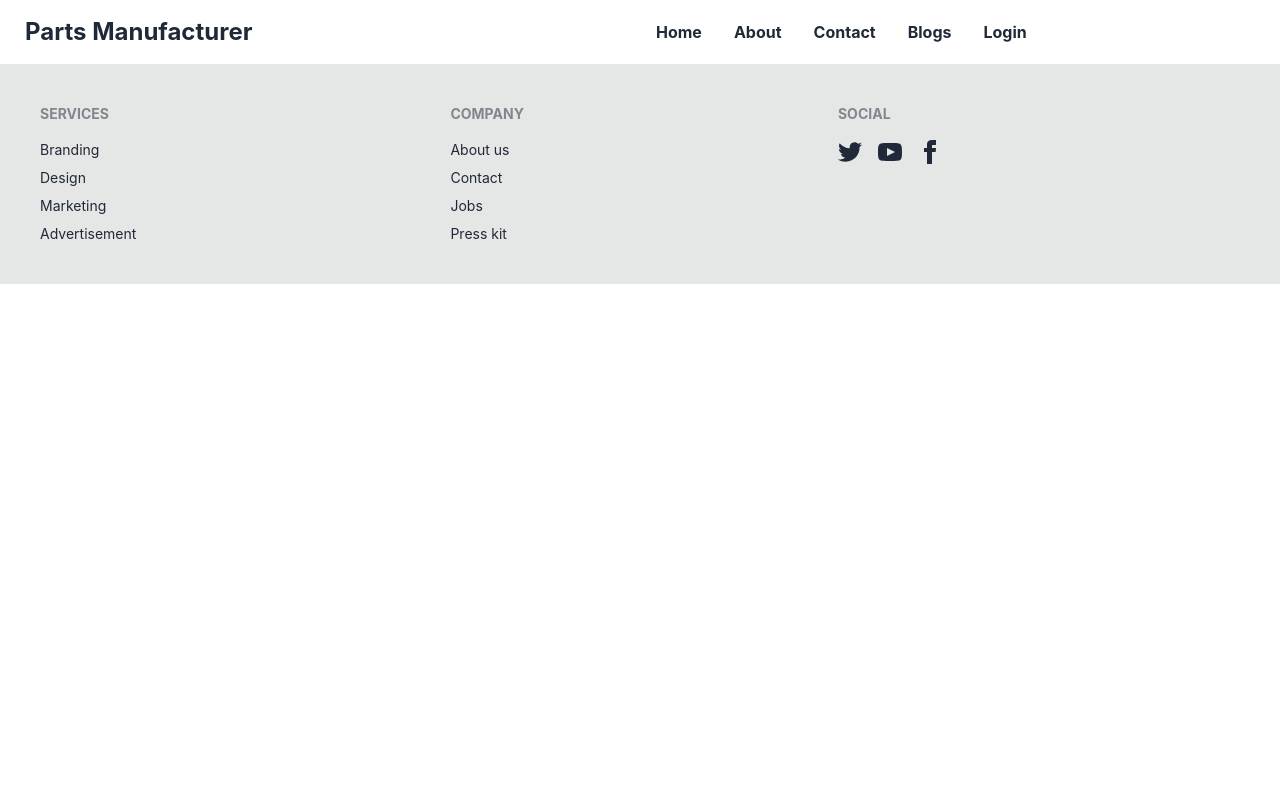
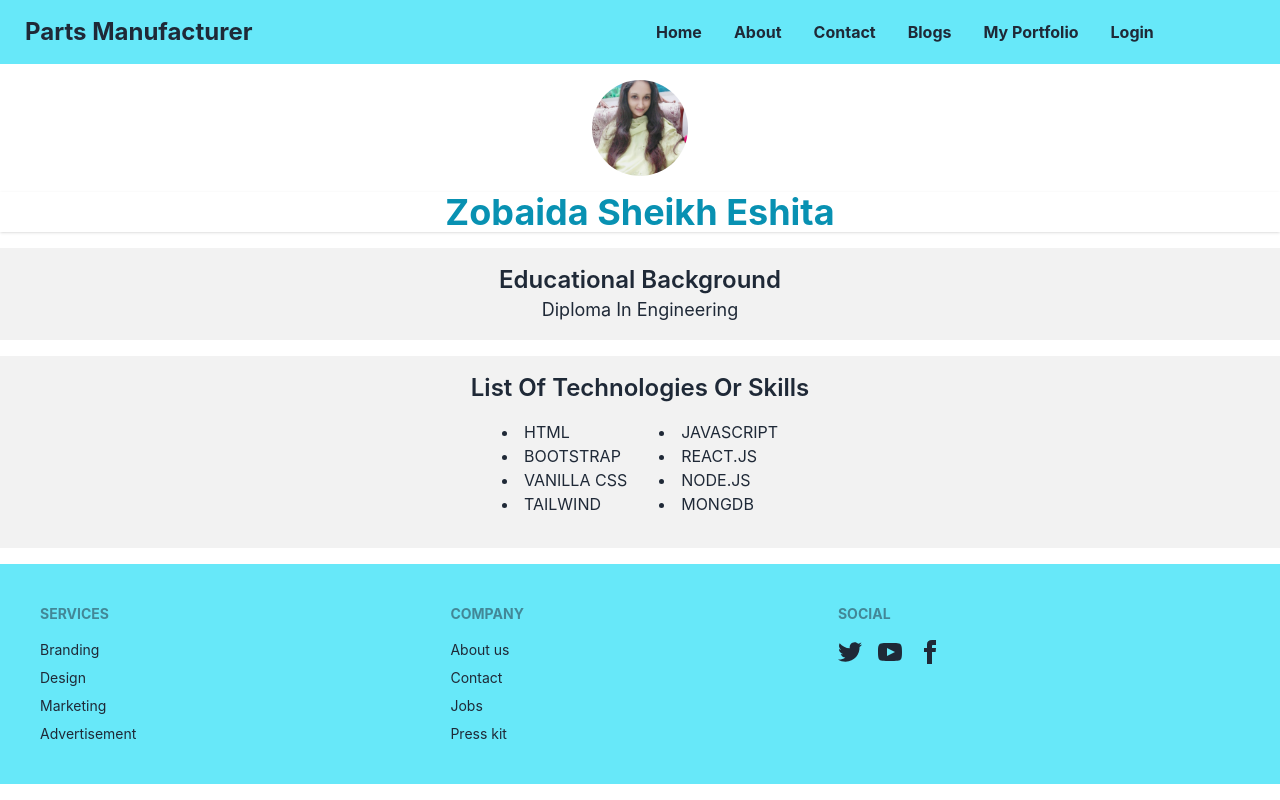
Before and after one commit to Eshita95/manufacturer-website-client, a React (Create React App) app: page /myportfolio in a window 1280 px wide. Built offline with nearby package versions, Linux system fonts and the light colour scheme; no server answers.

Commit message:
blogs and not found page added

```diff
--- a/src/App.js
+++ b/src/App.js
@@ -6,6 +6,9 @@ import Login from './Pages/Login/Login'
 import Footer from './Pages/Shared/Footer/Footer';
 import Blogs from './Pages/Home/Blogs/Blogs';
 import SignUp from './Pages/Login/SignUp';
+import MyPortfolio from  './Pages/Home/MyPortfolio/Myportfolio'
+import NotFound from './Pages/NotFound/NotFound';
+
 
 
 function App() {
@@ -15,8 +18,10 @@ function App() {
       <Routes>
         <Route path='/' element={<Home></Home>}></Route>
         <Route path='/blogs' element={<Blogs></Blogs>}></Route>
+        <Route path='/myportfolio' element={<MyPortfolio></MyPortfolio>}></Route>
         <Route path='/login' element={<Login></Login>}></Route>
         <Route path='/signup' element={<SignUp></SignUp>}></Route>
+        <Route path='/*' element={<NotFound></NotFound>}></Route>
       </Routes>
       <Footer></Footer>
     </div>
--- a/src/Pages/Home/Blogs/Blogs.js
+++ b/src/Pages/Home/Blogs/Blogs.js
@@ -2,8 +2,8 @@ import React from 'react';
 
 const Blogs = () => {
     return (
-        <div className='m-8 flex justify-center items-center'>
-            <div className="card w-96 bg-base-100 shadow-xl">
+        <div className=' grid grid-cols-3'>
+            <div className="card w-96 h-96 bg-base-100 shadow-xl m-4">
                 <div className="card-body">
                     <h2 className="card-title">1. How will you improve the performance of a React Application?</h2>
                     <p><strong>Answer:</strong> Keeping component state local where necessary.
@@ -14,7 +14,7 @@ const Blogs = () => {
 
                 </div>
             </div>
-            <div className="card w-96 bg-base-100 shadow-xl">
+            <div className="card w-96 h-96 bg-base-100 shadow-xl m-4">
                 <div className="card-body">
                     <h2 className="card-title">2. What are the different ways to manage a state in a React application?</h2>
                     <p><strong>Answer:</strong>There are four main types of state you need to properly manage in your React apps:
@@ -25,6 +25,27 @@ const Blogs = () => {
 
                 </div>
             </div>
+            <div className="card w-96 h-96 bg-base-100 shadow-xl m-4">
+                <div className="card-body">
+                    <h2 className="card-title">3.  How does prototypical inheritance work?</h2>
+                    <p><strong>Answer:</strong>The Prototypal Inheritance is a feature in javascript used to add methods and properties in objects. It is a method by which an object can inherit the properties and methods of another object. Traditionally, in order to get and set the [[Prototype]] of an object, we use Object. </p>
+
+                </div>
+            </div>
+            <div className="card w-96 h-96 bg-base-100 shadow-xl m-4">
+                <div className="card-body">
+                    <h2 className="card-title">4. What is a unit test? Why should write unit tests?</h2>
+                    <p><strong>Answer:</strong>Unit testing allows the programmer to refactor code at a later date, and make sure the module still works correctly (i.e. Regression testing). The procedure is to write test cases for all functions and methods so that whenever a change causes a fault, it can be quickly identified and fixed. </p>
+
+                </div>
+            </div>
+            <div className="card w-96 h-96 bg-base-100 shadow-xl m-4">
+                <div className="card-body">
+                    <h2 className="card-title">5.  You have an array of products. Each product has a name, price, description, etc. How will you implement a search to find products by name?</h2>
+                    <p><strong>Answer:</strong>Unit testing allows the programmer to refactor code at a later date, and make sure the module still works correctly (i.e. Regression testing). The procedure is to write test cases for all functions and methods so that whenever a change causes a fault, it can be quickly identified and fixed. </p>
+
+                </div>
+            </div>
         </div>
     );
 };
--- /dev/null
+++ b/src/Pages/Home/MyPortfolio/Myportfolio.js
@@ -0,0 +1,39 @@
+import React from 'react';
+import Eshita from '../../../Pictures/Image/Eshita.jpg'
+
+const myPortfolio = () => {
+    return (
+        <div>
+            <div class="avatar justify-center items-center flex mt-4">
+                <div class="w-24 rounded-full">
+                    <img src={Eshita} alt='' />
+                </div>
+            </div>
+            <h1 className='shadow text-4xl font-bold justify-center items-center flex my-4 text-cyan-600'>Zobaida Sheikh Eshita</h1>
+            <div className='my-4 p-4 bg-base-200'>
+                <h2 className='text-2xl font-semibold justify-center items-center flex'>Educational Background</h2>
+                <p className='justify-center items-center flex text-lg'>Diploma In Engineering</p>
+            </div>
+            <div className='my-4 p-4 bg-base-200'>
+                <h2 className='text-2xl font-semibold justify-center items-center flex'>List Of Technologies Or Skills</h2>
+                <div className='justify-center items-center flex'>
+                    <div className='m-4'>
+                        <li>HTML</li>
+                        <li>BOOTSTRAP</li>
+                        <li>VANILLA CSS</li>
+                        <li>TAILWIND</li>
+                    </div>
+                    <div className='m-4'>
+                        <li>JAVASCRIPT</li>
+                        <li>REACT.JS</li>
+                        <li>NODE.JS</li>
+                        <li>MONGDB</li>
+                    </div>
+                </div>
+            </div>
+
+        </div>
+    );
+};
+
+export default myPortfolio;
--- a/src/Pages/Login/SignUp.js
+++ b/src/Pages/Login/SignUp.js
@@ -38,7 +38,7 @@ const SignUp = () => {
 
     }
     return (
-        <div className='flex h-screen justify-center items-center'>
+        <div className='flex h-screen justify-center items-center my-10'>
             <div className="card w-96 bg-base-100 shadow-xl">
                 <div className="card-body">
                     <h2 className="text-center text-2xl font-bold">Sign Up</h2>
--- /dev/null
+++ b/src/Pages/NotFound/NotFound.js
@@ -0,0 +1,12 @@
+import React from 'react';
+import Notfound from '../../Pictures/Image/Notfound.png'
+
+const NotFound = () => {
+    return (
+        <div className='flex justify-center items-center'>
+            <img src={Notfound} alt="" />
+        </div>
+    );
+};
+
+export default NotFound;
--- a/src/Pages/Shared/Footer/Footer.js
+++ b/src/Pages/Shared/Footer/Footer.js
@@ -3,7 +3,7 @@ import React from 'react';
 const Footer = () => {
     return (
         <div>
-            <footer className="footer p-10 bg-base-300 text-base-content">
+            <footer className="footer p-10 bg-cyan-300 text-base-content">
                 <div>
                     <span className="footer-title">Services</span>
                     <a className="link link-hover">Branding</a>
--- a/src/Pages/Shared/Navbar/Navbar.js
+++ b/src/Pages/Shared/Navbar/Navbar.js
@@ -18,10 +18,11 @@ const Navbar = () => {
             <li><Link to="/about">About</Link></li>
             <li><Link to="/contact">Contact</Link></li>
             <li><Link to="/blogs">Blogs</Link></li>
+            <li><Link to="/myPortfolio">My Portfolio</Link></li>
             <li>{user ?<button class="btn btn-ghost" onClick={logout}>Sign Out</button>: <Link to="/login">Login</Link>}</li>
     </>
     return (
-    <div className="navbar bg-base-100">
+    <div className="navbar bg-cyan-300">
         <div className="navbar-start">
             <div className="dropdown">
                 <label tabIndex="0" className="btn btn-ghost lg:hidden">
```
Also changed, not shown: src/Pictures/Image/Eshita.jpg (added), src/Pictures/Image/Notfound.png (added).
